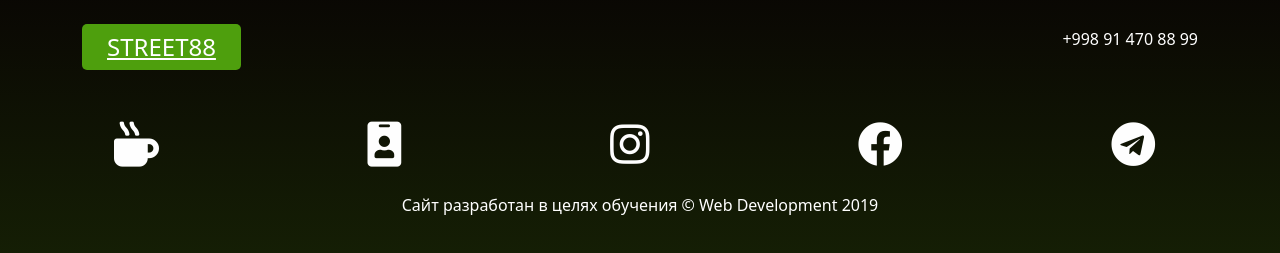
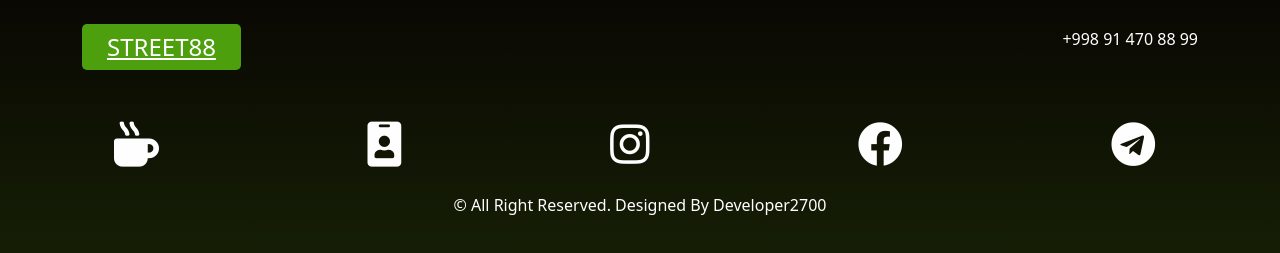
Before and after one commit to UtkirKurbanov/Burger, a plain HTML site: page index.html in a window 1280 px wide. Shown: the part 3550-3803 px from the top of the page. Drawn offline with Linux system fonts and the light colour scheme; files whose address does not match are found by name; a web font is replaced by a local one.

Commit message:
2-nd commit

```diff
--- a/index.html
+++ b/index.html
@@ -132,7 +132,7 @@
                     <li><a href="#"><i class="fab fa-facebook"></i></a></li>
                     <li><a href="#"><i class="fab fa-telegram"></i></a></li>
                 </ul>
-                <p>Сайт разработан в целях обучения © Web Development 2019</p>
+                <p>&copy; All Right Reserved. Designed By Developer2700</p>
             </div>
         </div>
     </footer>
```
